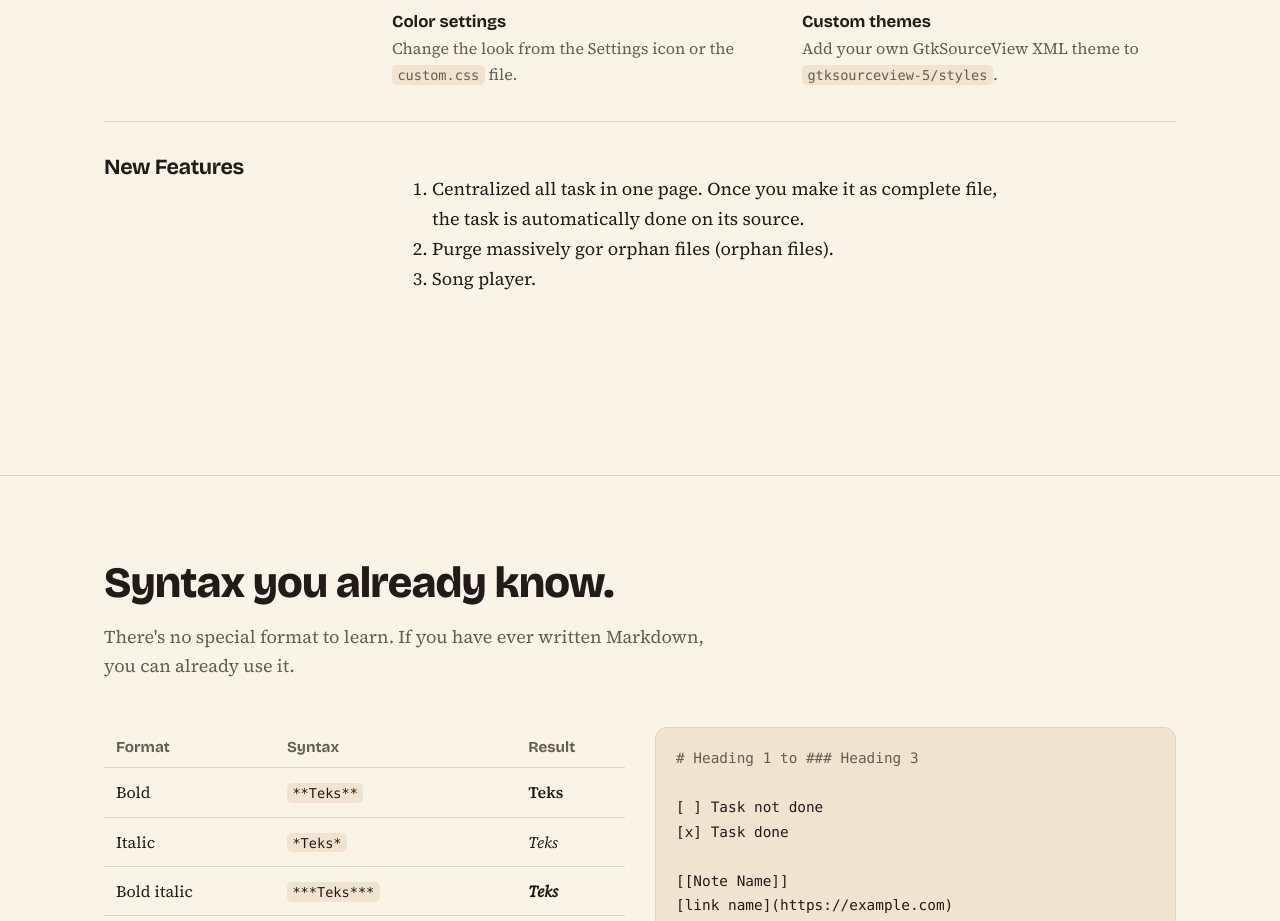
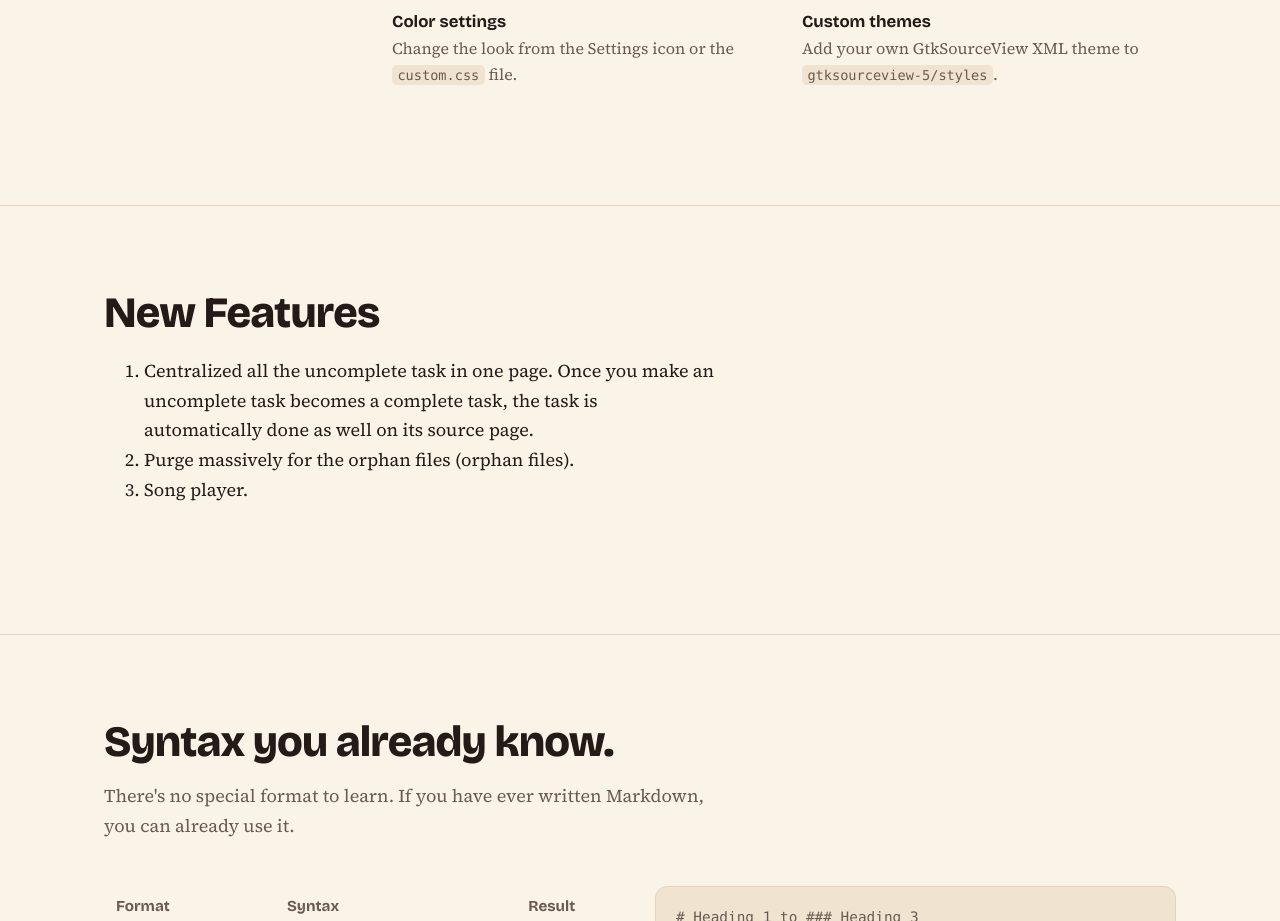
Before and after one commit to jurnaltx/jurnaltx.github.io, a plain HTML site: page docs/index.html in a window 1280 px wide. Shown: the part 4402-5323 px from the top of the page. Drawn offline with nearby package versions, Linux system fonts and the light colour scheme.

Commit message:
Update index.html new features

```diff
--- a/docs/index.html
+++ b/docs/index.html
@@ -366,28 +366,31 @@ footer .wrap{display:flex;justify-content:space-between;flex-wrap:wrap;gap:12px}
       </div>
     </div>
 
-    <div class="grp">
-      <h3>New Features</h3>
-      <div class="sec-h">
+  </div>
+
+</section>
+
+
+<section id="syntax">
+  <div class="wrap">
+    <div class="sec-h">
+      <h2>New Features</h2>
       <p>
         <ol>
           <li>
-            Centralized all task in one page. Once you make it as complete file, the task is automatically done on its source.
+            Centralized all the uncomplete task in one page. Once you make an uncomplete task becomes a complete task, the task is automatically done as well on its source page.
           </li>
-
           <li>
-            Purge massively gor orphan files (orphan files).
+            Purge massively for the orphan files (orphan files).
           </li>
-
           <li>
             Song player.
           </li>
         </ol>
       </p>
-    </div>
+
     </div>
   </div>
-
 </section>
 
 <section id="syntax">
```
